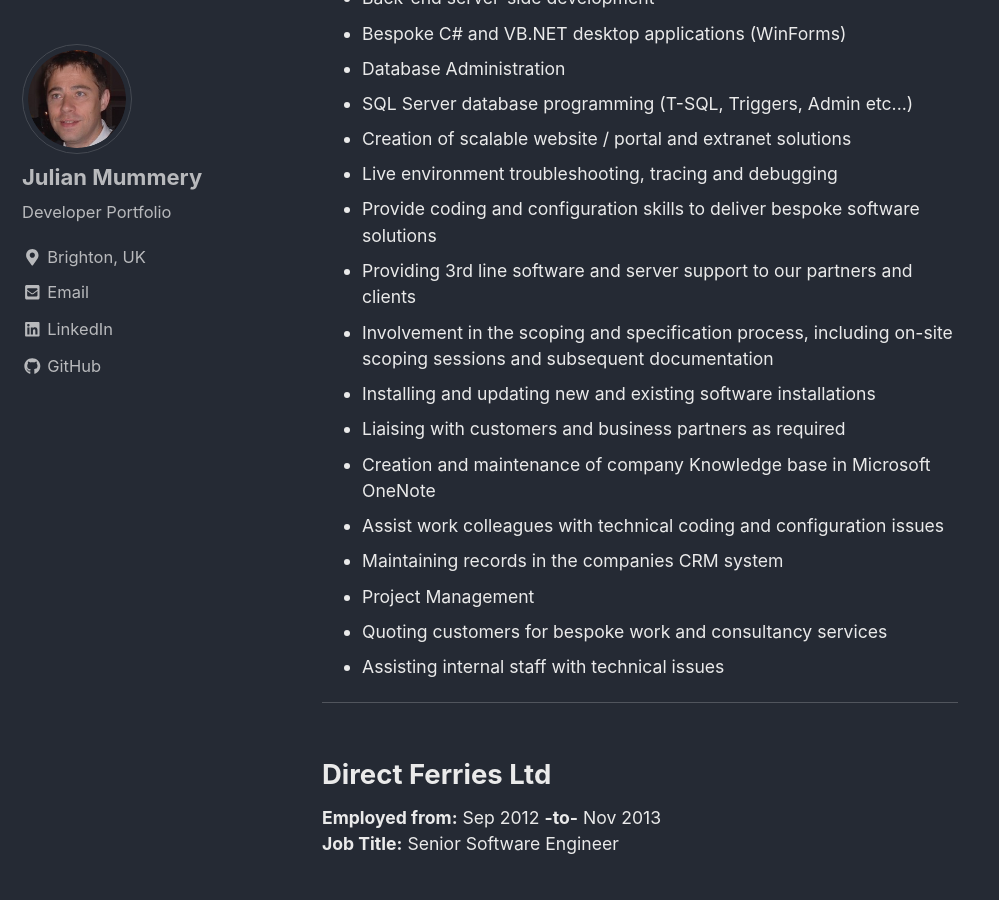
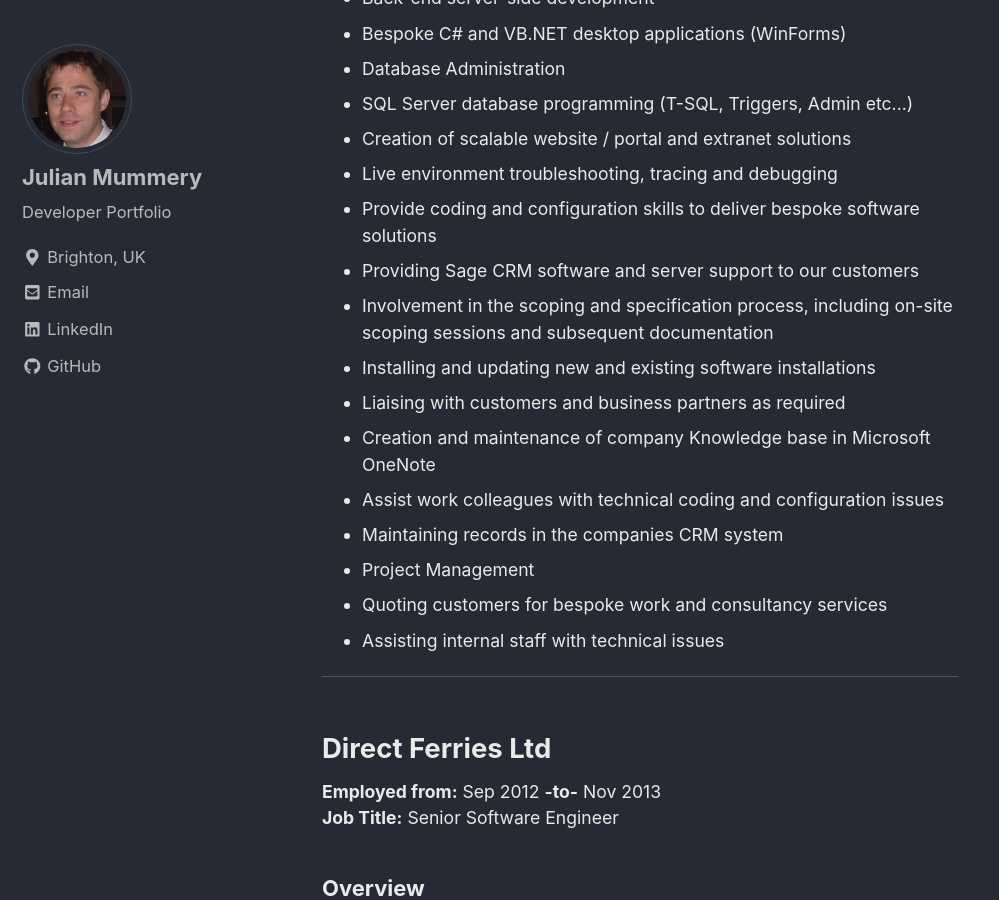
Before and after one commit to julianmummery/julianmummery.github.io, a Jekyll site: the page built from _pages/experience.md, in a window 1280 px wide and 900 px high, scrolled down 1424 px. Shown: the whole window, without its empty margins (0-999 px from the left). Built offline with Jekyll 4.4.1, drawn with Linux system fonts in a browser that asks for light colours; nearby versions of some CDN libraries.

Commit message:
Update experience.md

```diff
--- a/_pages/experience.md
+++ b/_pages/experience.md
@@ -34,7 +34,7 @@ Displayed in reverse chronological order: -
   <li>Creation of scalable website / portal and extranet solutions</li>
   <li>Live environment troubleshooting, tracing and debugging</li>
   <li>Provide coding and configuration skills to deliver bespoke software solutions</li>
-  <li>Providing 3rd line software and server support to our partners and clients</li>
+  <li>Providing Sage CRM software and server support to our customers</li>
   <li>Involvement in the scoping and specification process, including on-site scoping sessions and subsequent documentation</li>
   <li>Installing and updating new and existing software installations</li>
   <li>Liaising with customers and business partners as required</li>
```
